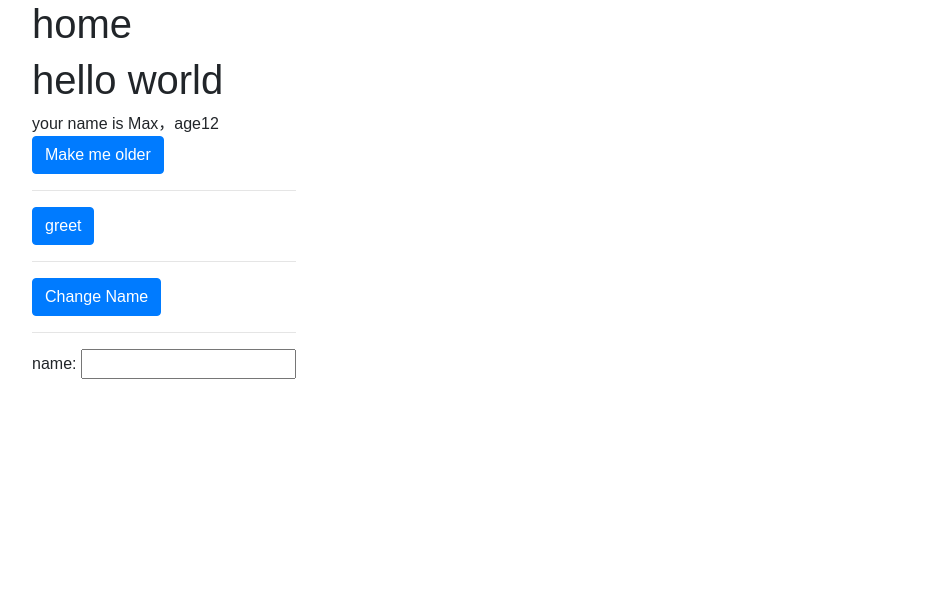
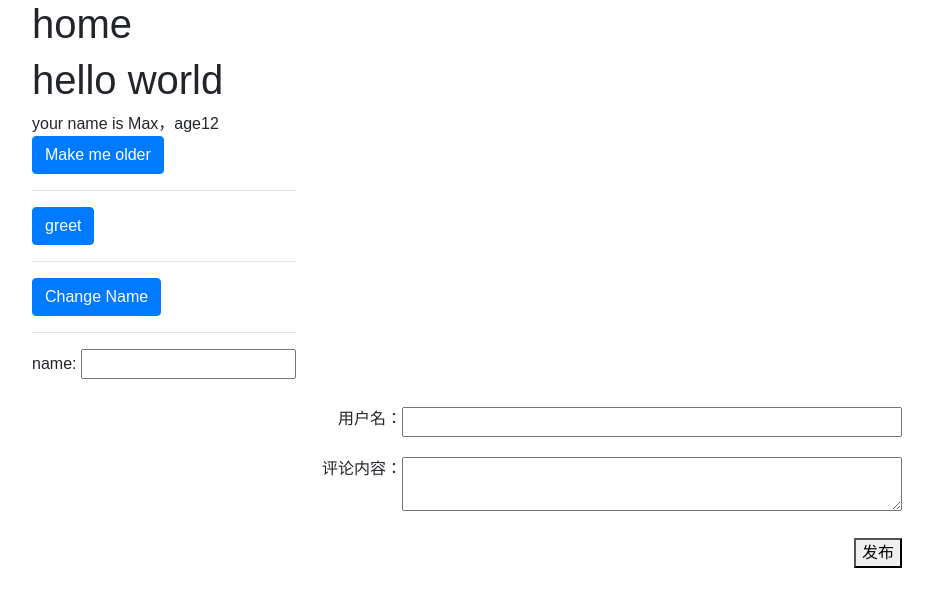
Before and after one commit to liweili50/react-practice, a React app: page / in a window 1280 px wide. Shown: the top 606 px of the page, without its empty margins (38-971 px from the left). Built offline with nearby package versions, Linux system fonts and the light colour scheme.

Commit message:
评论联系

```diff
--- a/src/App.js
+++ b/src/App.js
@@ -1,6 +1,8 @@
 import React, { Component } from 'react';
 import Header from './components/Header';
 import Home from './components/Home'
+
+import ComponentApp from './components/CommentApp';
 class App extends Component {
   constructor() {
     super();
@@ -19,8 +21,8 @@ class App extends Component {
   }
   render() {
     const user = {
-      name:"Anna",
-      hobbies: ["sports","reading"]
+      name: "Anna",
+      hobbies: ["sports", "reading"]
     }
     return (
       <div className="container">
@@ -37,10 +39,11 @@ class App extends Component {
         <div className="row">
           <div className="col-xs-1 col-xs-offet-11">
             <Home name={'Max'} initalAge={12} user={user} greet={this.onGreet} changeName={this.onChangeLinkName}>
-            <p>i am child</p>
+              <p>i am child</p>
             </Home>
           </div>
         </div>
+        <ComponentApp />
       </div>
     );
   }
--- /dev/null
+++ b/src/components/CommentApp.js
@@ -0,0 +1,30 @@
+import React, { Component } from 'react'
+import CommentInput from './CommentInput.js'
+import ComponentList from "./CommentList"
+
+class ComponentApp extends Component {
+  constructor(props) {
+    super(props)
+    this.state= {
+      commentList: []
+    }
+    this.handleSummit = this.handleSummit.bind(this)
+  }
+  handleSummit(comment) {
+    let arr = this.state.commentList;
+    arr.push(comment)
+    this.setState({
+      commentList: arr
+    })
+  }
+  render () {
+    const commentList = this.state.commentList
+    return (
+      <div class="App">
+        <CommentInput onSubmit={this.handleSummit} />
+        <ComponentList commentData={commentList} />
+      </div>
+    )
+  }
+}
+export default ComponentApp
--- /dev/null
+++ b/src/components/CommentInput.js
@@ -0,0 +1,40 @@
+import React, { Component } from 'react'
+
+class ComponentInput extends Component {
+  constructor(props) {
+    super(props)
+    this.state = {
+      user: '',
+      comment: ''
+    }
+    this.handleUserChange = this.handleUserChange.bind(this)
+    this.handleCommentChange = this.handleCommentChange.bind(this)
+    this.handleSubmitComment = this.handleSubmitComment.bind(this)
+  }
+  handleUserChange(event) {
+    this.setState({ user: event.target.value });
+  }
+  handleCommentChange(event) {
+    this.setState({
+      comment: event.target.value
+    });
+  }
+  handleSubmitComment() {
+    this.props.onSubmit(this.state)
+  }
+  render() {
+    const user = this.state.user;
+    const comment = this.state.comment;
+    return (
+      <div className="component-input">
+        <div>
+          <span>用户名：</span>
+          <input onChange={this.handleUserChange} value={user} type="text" />
+        </div>
+        <div><span>评论内容：</span><textarea onChange={this.handleCommentChange} value={comment} /></div>
+        <button onClick={this.handleSubmitComment}>发布</button>
+      </div>
+    )
+  }
+}
+export default ComponentInput
--- /dev/null
+++ b/src/components/CommentItem.js
@@ -0,0 +1,15 @@
+import React, { Component } from 'react'
+
+class ComponentItem extends Component {
+  render () {
+    console.log(this.props.children)
+    return (
+        <li>
+          <div>{this.props.children}</div>
+          <i>{this.props.info.user}:</i>
+          <span>{this.props.info.comment}</span>
+        </li>
+    )
+  }
+}
+export default ComponentItem
--- /dev/null
+++ b/src/components/CommentList.js
@@ -0,0 +1,20 @@
+import React, { Component } from 'react'
+import ComponentItem from './CommentItem'
+
+class ComponentList extends Component {
+  render() {
+    return (
+      <ul>
+       {this.props.commentData.map(function (comment, i) {
+           return <ComponentItem key={i} info= {comment}>
+           <div>
+             <span>2222</span>
+             <i>88</i>
+           </div>
+           </ComponentItem>
+       })}
+      </ul>
+    )
+  }
+}
+export default ComponentList
--- a/src/index.css
+++ b/src/index.css
@@ -3,3 +3,23 @@ body {
   padding: 0;
   font-family: sans-serif;
 }
+.App {
+  width: 600px;
+  margin: 0 auto;
+}
+.component-input{
+  box-sizing: border-box;
+  text-align: right;
+}
+.component-input>div{
+  width: 600px;
+  margin: 20px 0;
+}
+.component-input>div span {
+  display: inline-block;
+  width: 80px;
+  vertical-align: top;
+}
+.component-input>div input,.component-input>div textarea{
+  width: 500px;
+}
```
